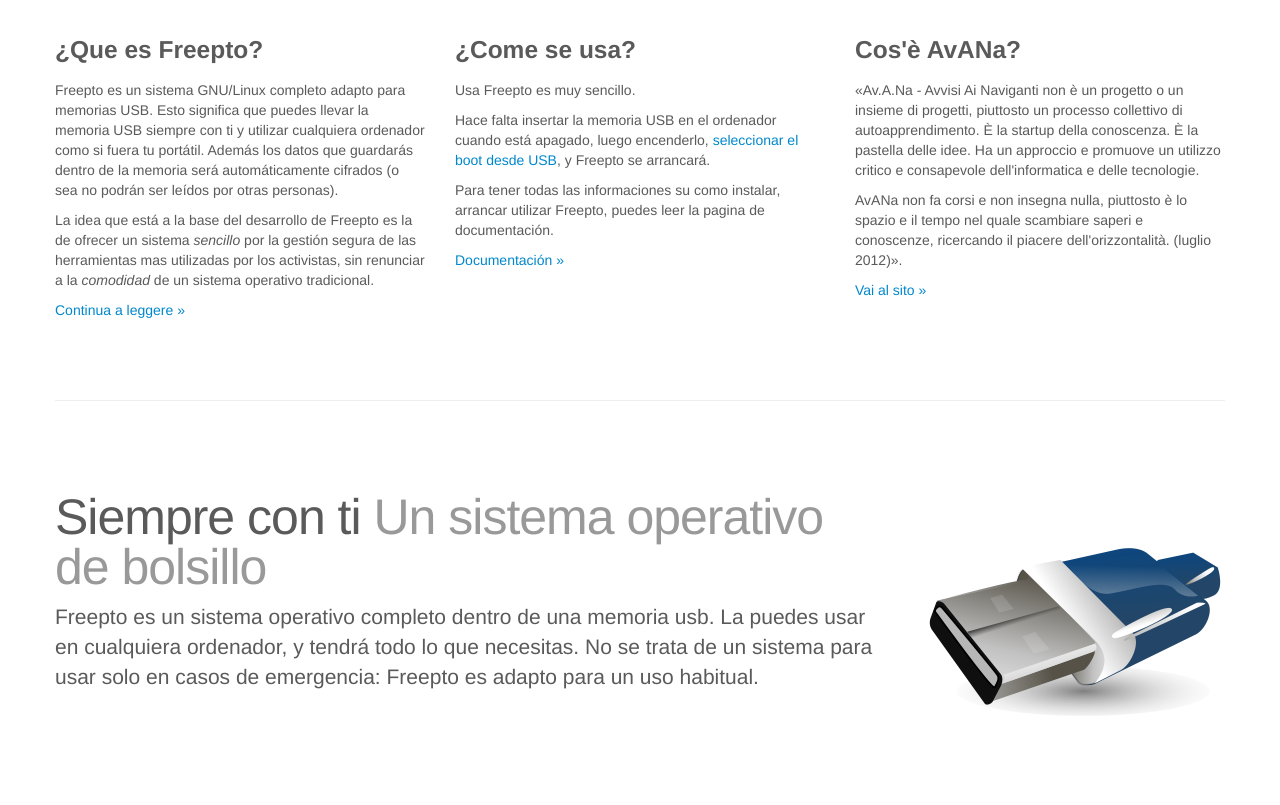
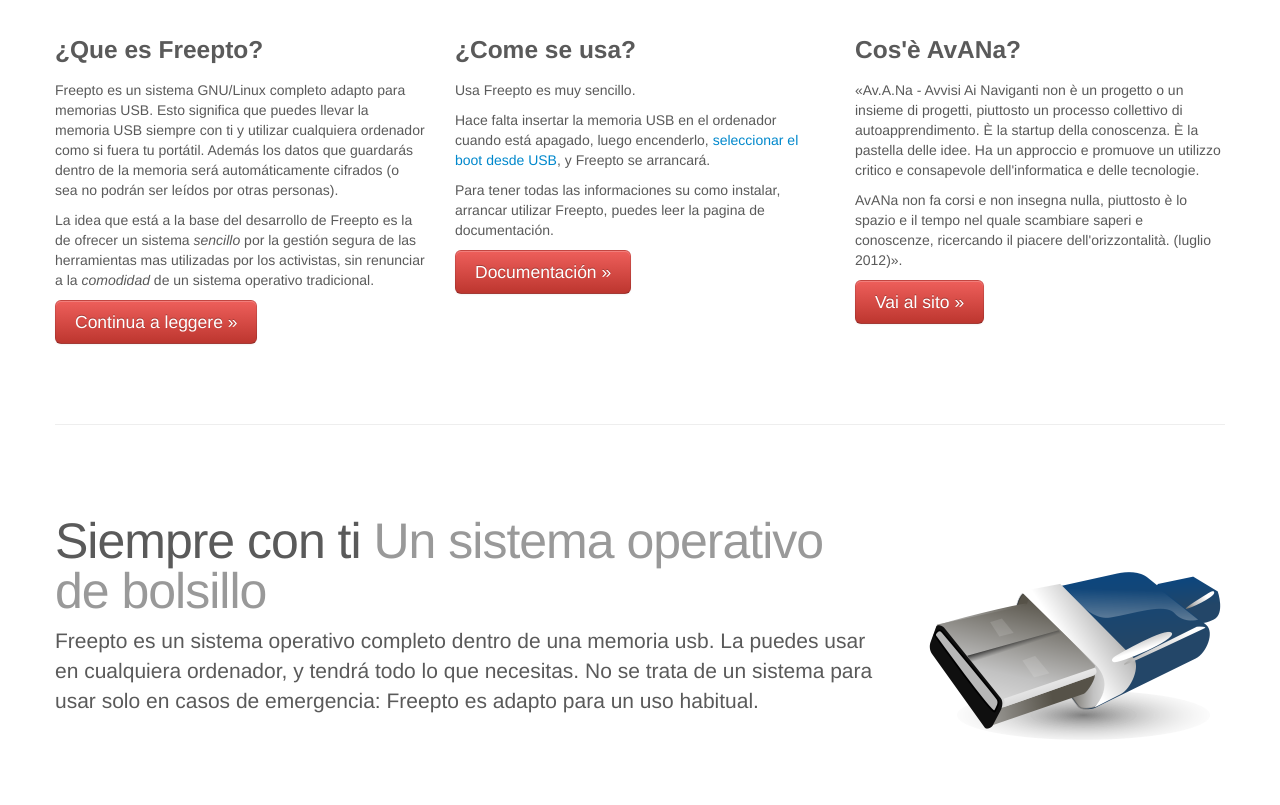
Before and after one commit to psylocibe/freepto-web, a Flask app: page /es/ in a window 1280 px wide. Shown: the part 362-1167 px from the top of the page. Run offline with Flask 2, Linux system fonts and the light colour scheme; some libraries are stand-ins or nearby versions.

Commit message:
indexES: Added buttons in 3 columns features

```diff
--- a/templates/es/index.html
+++ b/templates/es/index.html
@@ -53,14 +53,14 @@
             <h3>¿Que es Freepto?</h3>
             <p>Freepto es un sistema GNU/Linux completo adapto para memorias USB. Esto significa que puedes llevar la memoria USB siempre con ti y utilizar cualquiera ordenador como si fuera tu portátil. Además los datos que guardarás dentro de la memoria será automáticamente cifrados (o sea no podrán ser leídos por otras personas).</p>
             <p>La idea que está a la base del desarrollo de Freepto es la de ofrecer un sistema <em>sencillo</em> por la gestión segura de las herramientas mas utilizadas por los activistas, sin renunciar a la <em>comodidad</em> de un sistema operativo tradicional.</p>
-          <a href="https://we.riseup.net/avana/opuscolo#freepto" target="_blank">Continua a leggere &raquo;</a>
+          <a class="btn btn-large btn-danger" href="https://we.riseup.net/avana/opuscolo#freepto" target="_blank">Continua a leggere &raquo;</a>
         </div>
         <div class="span4">
             <h3>¿Come se usa?</h3>
             <p>Usa Freepto es muy sencillo.</p>
             <p>Hace falta insertar la memoria USB en el ordenador cuando está apagado, luego encenderlo, <a href="https://we.riseup.net/avana/freepto-docs-es#%C2%BFcomo-arrancar-freepto">seleccionar el boot desde USB</a>, y Freepto se arrancará.</p>
             <p>Para tener todas las informaciones su como instalar, arrancar utilizar Freepto, puedes leer la pagina de documentación.</p>
-          <a href="https://we.riseup.net/avana/freepto-docs-es" target="_blank">Documentaci&oacute;n &raquo;</a>
+          <a class="btn btn-large btn-danger" href="https://we.riseup.net/avana/freepto-docs-es" target="_blank">Documentaci&oacute;n &raquo;</a>
        </div>
         <div class="span4">
           <h3>Cos'è AvANa?</h3>
@@ -70,7 +70,7 @@
                   promuove un utilizzo critico e consapevole dell'informatica e delle
                   tecnologie.</p>
           <p>AvANa non fa corsi e non insegna nulla, piuttosto è lo spazio e il tempo nel quale scambiare saperi e conoscenze, ricercando il piacere dell'orizzontalità. (luglio 2012)».</p>
-         <a href="http://avana.forteprenestino.net" target="_blank">Vai al sito &raquo;</a>
+         <a class="btn btn-large btn-danger" href="http://avana.forteprenestino.net" target="_blank">Vai al sito &raquo;</a>
         </div>
         </div><!--row-->
         <hr class="featurette-divider"></hr>
```
